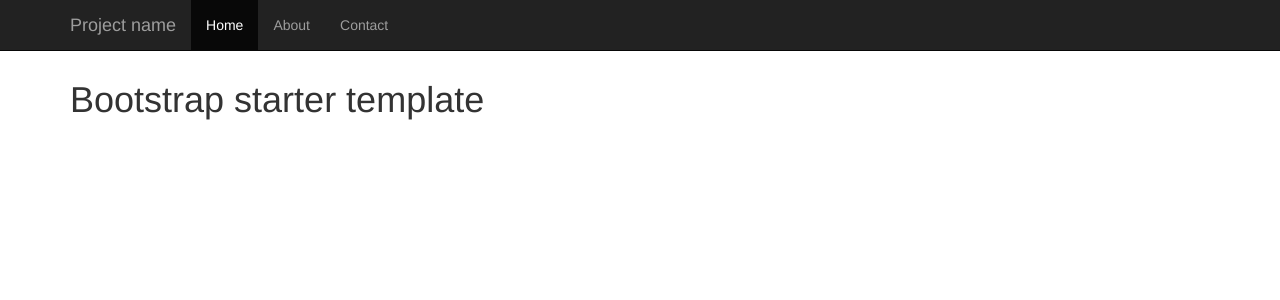
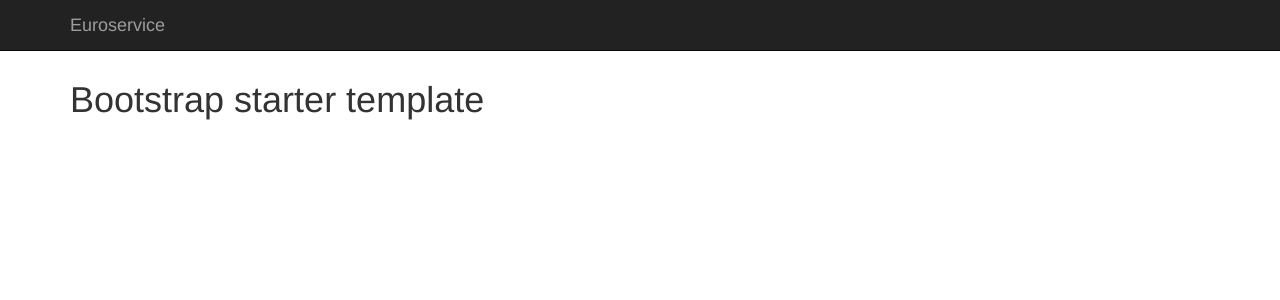
Before and after one commit to palazzem/invoicer, a Django app: page / in a window 1280 px wide. Shown: the top 300 px of the page. Run offline with Django 3.2, Linux system fonts and the light colour scheme; parts of the project's set-up code (start-up, migrations or seed data) failed here and were passed over; some libraries are stand-ins or nearby versions.

Commit message:
removed useless menu

```diff
--- a/euroservice_invocer/ui/templates/base.html
+++ b/euroservice_invocer/ui/templates/base.html
@@ -34,20 +34,15 @@
                 <span class="icon-bar"></span>
                 <span class="icon-bar"></span>
             </button>
-            <a class="navbar-brand" href="#">Project name</a>
+            <a class="navbar-brand" href="/">Euroservice</a>
         </div>
-        <div class="collapse navbar-collapse">
-            <ul class="nav navbar-nav">
-                <li class="active"><a href="#">Home</a></li>
-                <li><a href="#about">About</a></li>
-                <li><a href="#contact">Contact</a></li>
-            </ul>
-            {% if user.is_authenticated %}
+        {% if user.is_authenticated %}
+            <div class="collapse navbar-collapse">
                 <ul class="nav navbar-nav navbar-right">
                     <li class="pull-right"><a href="{% url 'django.contrib.auth.views.logout' %}">Logout</a></li>
                 </ul>
-            {% endif %}
-        </div>
+            </div>
+        {% endif %}
     </div>
 </div>
 
```
